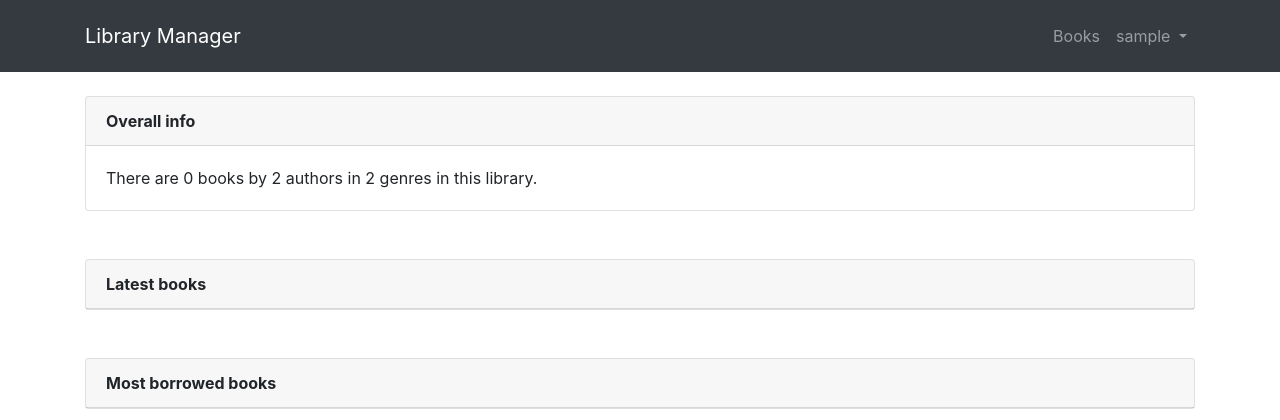
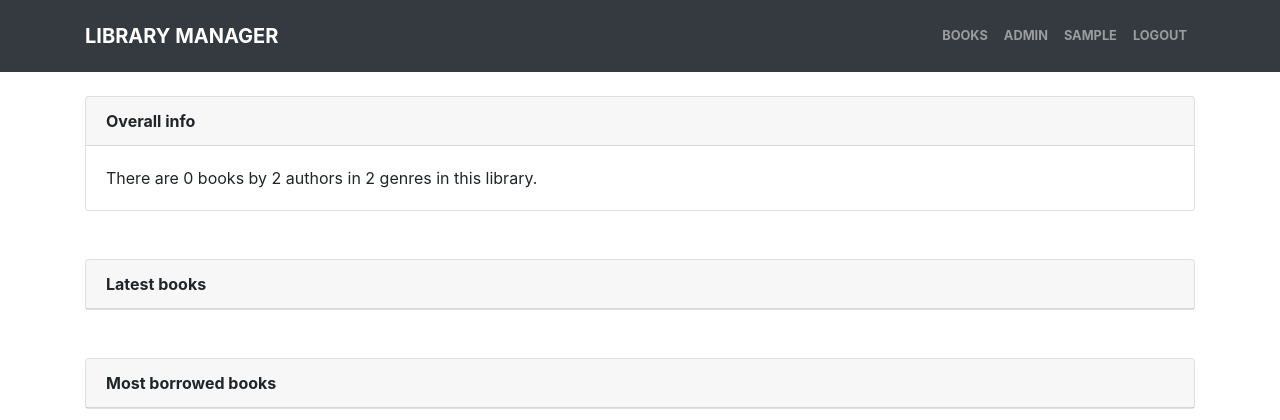
Before and after one commit to vkopio/django-library-manager, a Django app: page /library/ in a window 1280 px wide. Shown: the top 420 px of the page. Run offline with Django 3.2, Linux system fonts and the light colour scheme; the visitor is signed in with stand-in values (Sample User, id 1); data comes from the database, SQL or seed files in the repository; data that the repository does not hold is empty; parts of the project's set-up code (start-up, migrations or seed data) failed here and were passed over; some libraries are stand-ins or nearby versions.

Commit message:
Simplified and stylized nav

```diff
--- a/library_site/templates/layout/nav.html
+++ b/library_site/templates/layout/nav.html
@@ -1,5 +1,5 @@
 <nav class="navbar navbar-expand-lg navbar-dark bg-dark sticky-top py-3">
-    <div class="container">
+    <div class="container small text-uppercase font-weight-bold">
         <a class="navbar-brand" href="{% url 'library_app:index' %}">Library Manager</a>
 
         <button class="navbar-toggler" type="button" data-toggle="collapse" data-target="#navbarText"
@@ -13,28 +13,27 @@
                     <a class="nav-link" href="{% url 'library_app:book_list' %}">Books</a>
                 </li>
 
-                <li class="nav-item">
-                    {% if user.is_authenticated %}
-                        <li class="nav-item dropdown">
-                            <a class="nav-link dropdown-toggle" href="#" id="navbarDropdown" role="button"
-                               data-toggle="dropdown" aria-haspopup="true" aria-expanded="false">
-                                {{ user.username }}
-                            </a>
-                            <div class="dropdown-menu" aria-labelledby="navbarDropdown">
-                                <a class="dropdown-item" href="{% url 'library_app:user_detail' %}">Profile</a>
 
-                                {% if user.is_staff %}
-                                    <a class="dropdown-item" href="{% url 'admin:index' %}">Admin</a>
-                                {% endif %}
+                {% if user.is_authenticated %}
+                    {% if user.is_staff %}
+                        <li class="nav-item">
+                            <a class="nav-link" href="{% url 'admin:index' %}">Admin</a>
+                        </li>
+                    {% endif %}
 
-                                <div class="dropdown-divider"></div>
-                                <a class="dropdown-item" href="{% url 'logout' %}">Logout</a>
-                            </div>
-                        </li>
-                    {% else %}
+                    <li class="nav-item">
+                        <a class="nav-link" href="{% url 'library_app:user_detail' %}">{{ user.username }}</a>
+                    </li>
+
+                    <li class="nav-item">
+                        <a class="nav-link" href="{% url 'logout' %}">Logout</a>
+                    </li>
+                {% else %}
+                    <li class="nav-item">
                         <a class="nav-link" href="{% url 'login' %}">Login</a>
-                    {% endif %}
-                </li>
+                    </li>
+                {% endif %}
+
             </ul>
         </div>
     </div>
```
